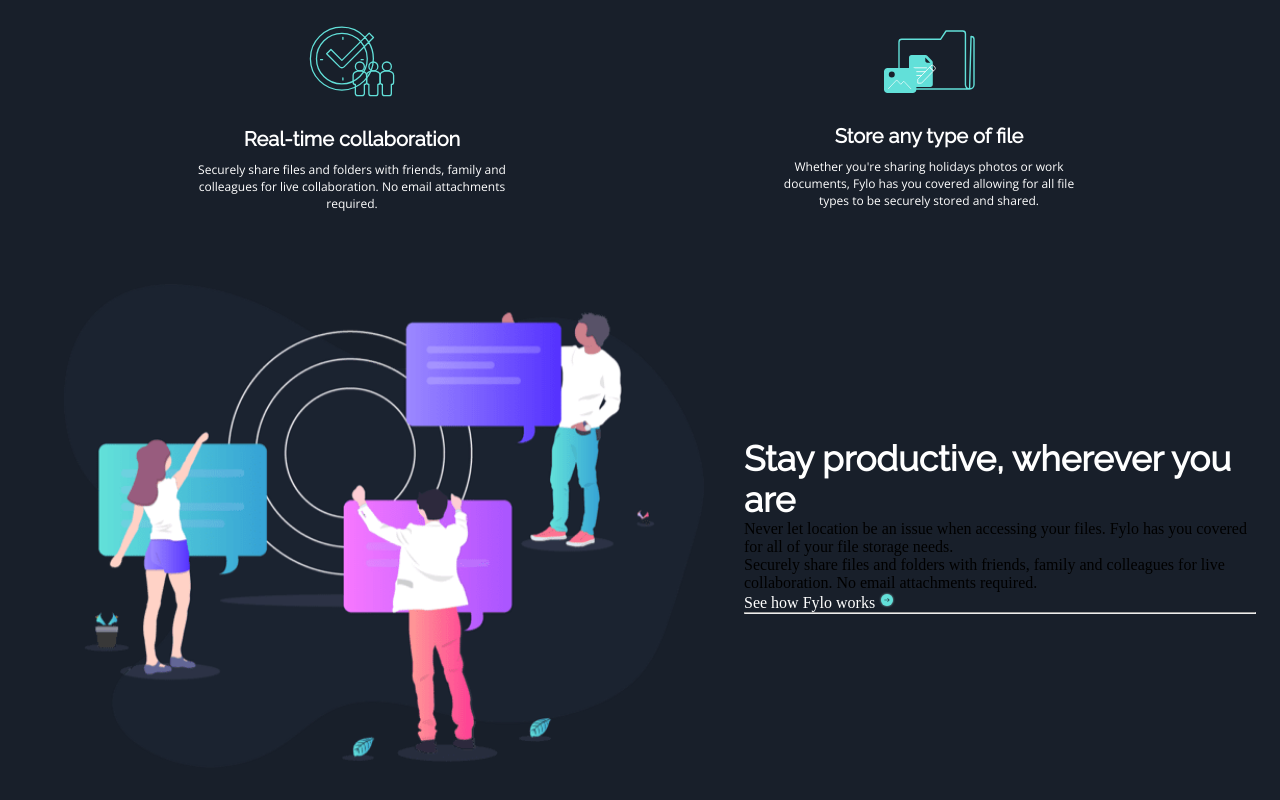
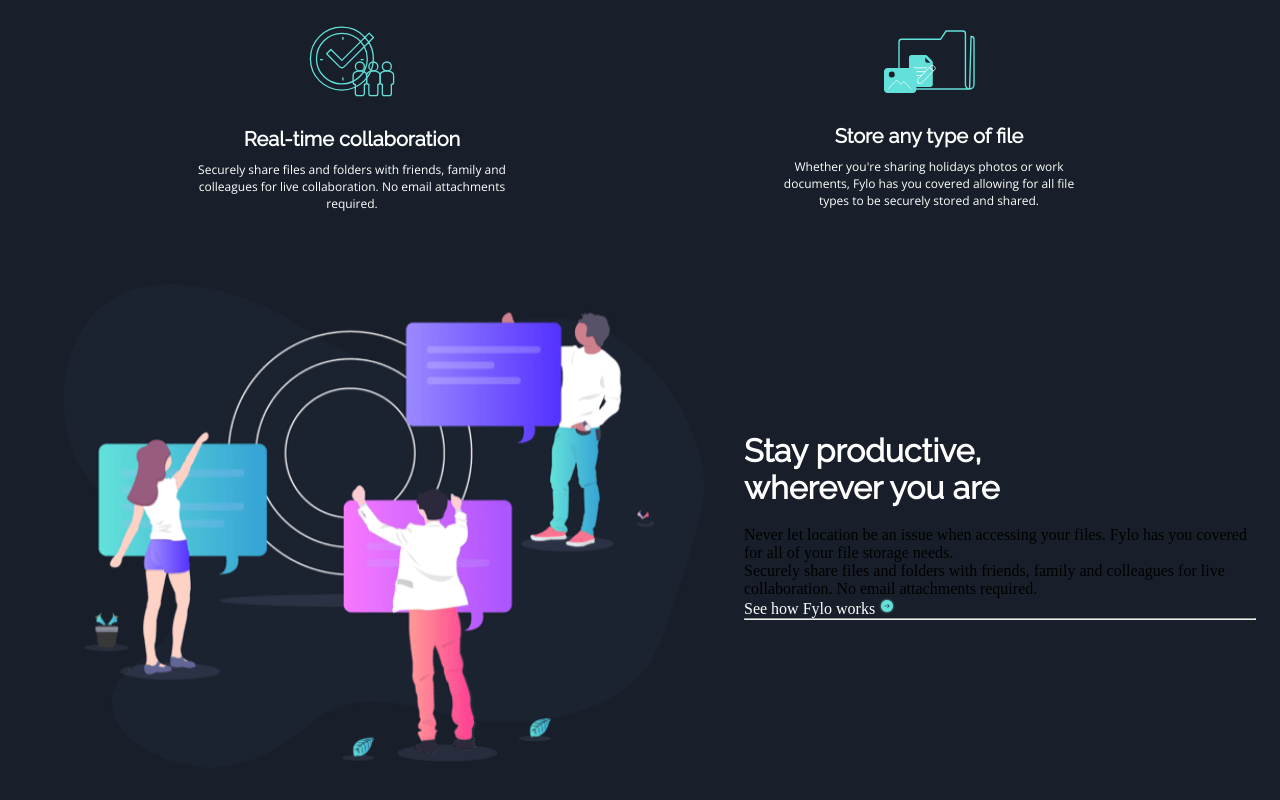
Before and after one commit to PJMantoss/fyloDarkTheme_landing_pg, a plain HTML site: page index.html in a window 1280 px wide. Shown: the part 1312-2112 px from the top of the page. Drawn offline with nearby package versions, Linux system fonts and the light colour scheme.

Commit message:
update style.css

```diff
--- a/style.css
+++ b/style.css
@@ -182,5 +182,7 @@ header .menu{
 .productive > h2 {
     font-family: 'Raleway', sans-serif;
     color: white;
-    font-size: 35px;
+    font-size: 32px;
+    width: 50%;
+    margin-bottom: 20px;
 }
```
